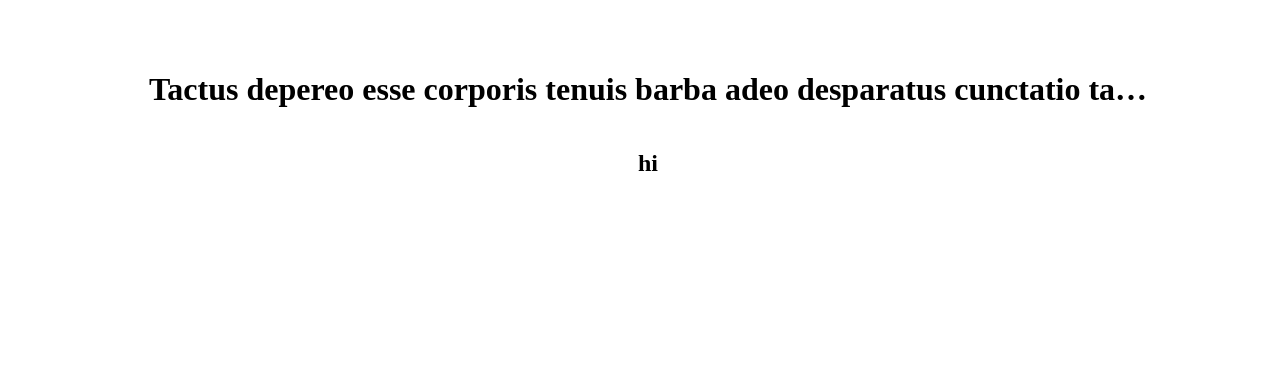
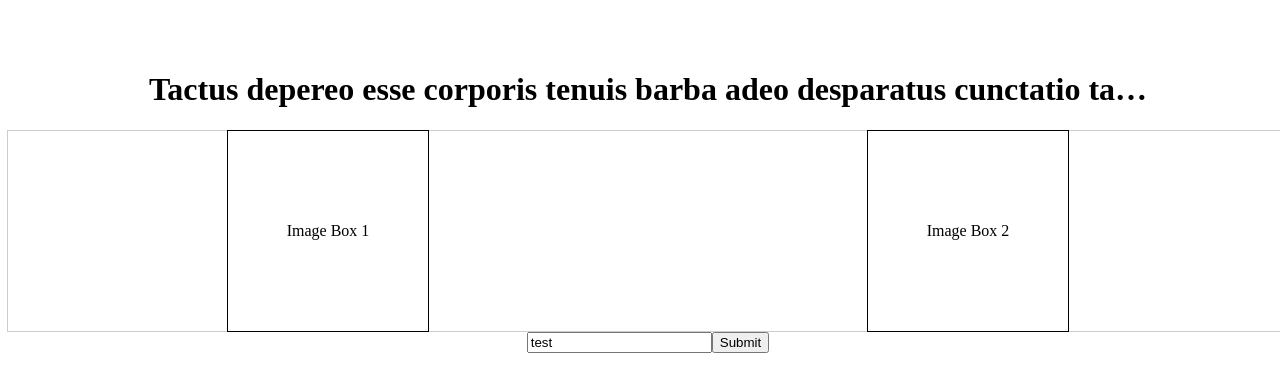
Before and after one commit to Blkalkin/dalle-interior-design, a React (Vite) app in the folder frontend/: page /project/1 in a window 1280 px wide. Shown: the top 392 px of the page. Built offline with nearby package versions, Linux system fonts and the light colour scheme; no server answers; grey boxes are pictures that could not be loaded.

Commit message:
Add form

```diff
--- a/frontend/src/components/EditProjectPage/EditProject.css
+++ b/frontend/src/components/EditProjectPage/EditProject.css
@@ -16,3 +16,22 @@
     flex-direction: row;
     align-items: center;
 }
+
+.image-container {
+    display: flex;
+    justify-content: space-around;
+    align-items: center;
+    width: 100%;
+    height: 200px; /* Set your preferred height */
+    border: 1px solid #ccc; /* Just for visualization */
+}
+
+.image-box {
+    width: 200px; /* Set your preferred width */
+    height: 200px; /* Set your preferred height */
+    border: 1px solid #000; /* Just for visualization */
+    display: flex;
+    justify-content: center;
+    align-items: center;
+    cursor: pointer;
+}
--- a/frontend/src/components/EditProjectPage/EditProject.jsx
+++ b/frontend/src/components/EditProjectPage/EditProject.jsx
@@ -2,11 +2,10 @@ import './EditProject.css'
 import { fetchProject, selectProject } from '../../store/project'
 import { useDispatch, useSelector } from 'react-redux';
 import { useParams } from 'react-router-dom';
-import { useEffect } from "react"
+import { useEffect, useState } from "react"
 import RecentPicture from './RecentPicture';
 
 function EditProject () {
-
     const obj = {
         _id: "658218b08522932af6596a6a",
         author: "658218af8522932af6596a62",
@@ -15,6 +14,7 @@ function EditProject () {
         photoUrls: ["hi", "hi2"],
         public: true
     }
+    const [description, setDescription] = useState("test");
 
     const { id } = useParams();
     const dispatch = useDispatch(fetchProject)
@@ -24,11 +24,39 @@ function EditProject () {
         dispatch(fetchProject(id))
     }, [])
 
+    const handleSubmit = async (e) => {
+        e.preventDefault();
+        if (errors.length > 0) return
+
+        const res = dispatch(createProject(payload))
+        if (res.ok) {
+            setImage(null);
+            setTitle('');
+            setErrors([]);
+            setDisable(true);
+            setImageLoading(false)
+            navigate(`/profile/${currentUserId}`)
+        }
+    }
+
+    const handleChange = (event) => {
+        setDescription(event.target.value);
+      };
+
     return (
         <>
-            <div className='project-page'>
+            <div className='project-page' >
                 <h1>{obj.title}</h1>
                 <RecentPicture photoUrls={obj.photoUrls}/>
+                <form onSubmit={handleSubmit}>
+                    <input
+                        type="text"
+                        value={description}
+                        onChange={handleChange}
+                        placeholder="Enter text"
+                    />
+                    <button type="submit">Submit</button>
+                </form>
             </div>
         </>
     )
--- a/frontend/src/components/EditProjectPage/RecentPicture.jsx
+++ b/frontend/src/components/EditProjectPage/RecentPicture.jsx
@@ -3,8 +3,13 @@ import './EditProject.css'
 function RecentPicture ({photoUrls}) {
     return (
         <>
-            <div className='first-photo'>
-                <h2>{photoUrls[0]}</h2>
+            <div class="image-container">
+                <div class="image-box" onclick="handleClick('firstBox')">
+                    Image Box 1
+                </div>
+                <div class="image-box" onclick="handleClick('secondBox')">
+                    Image Box 2
+                </div>
             </div>
         </>
     )
```
